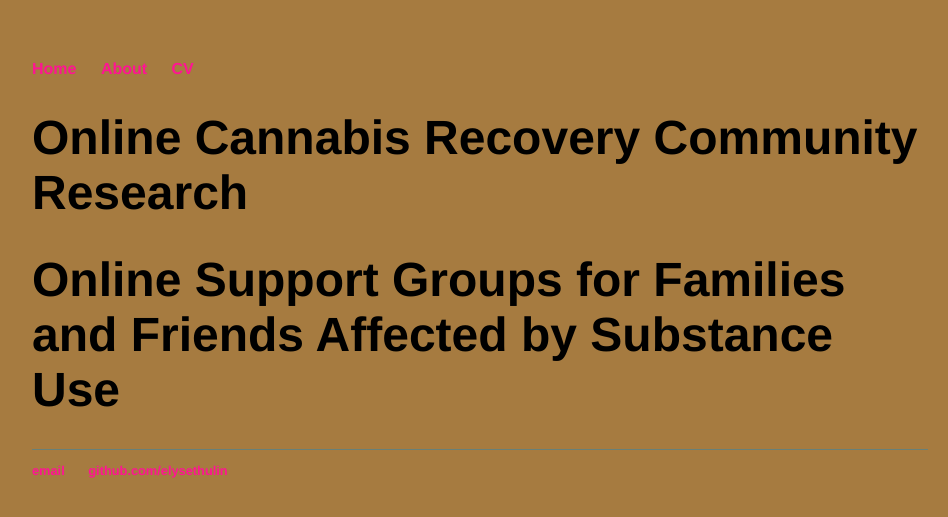
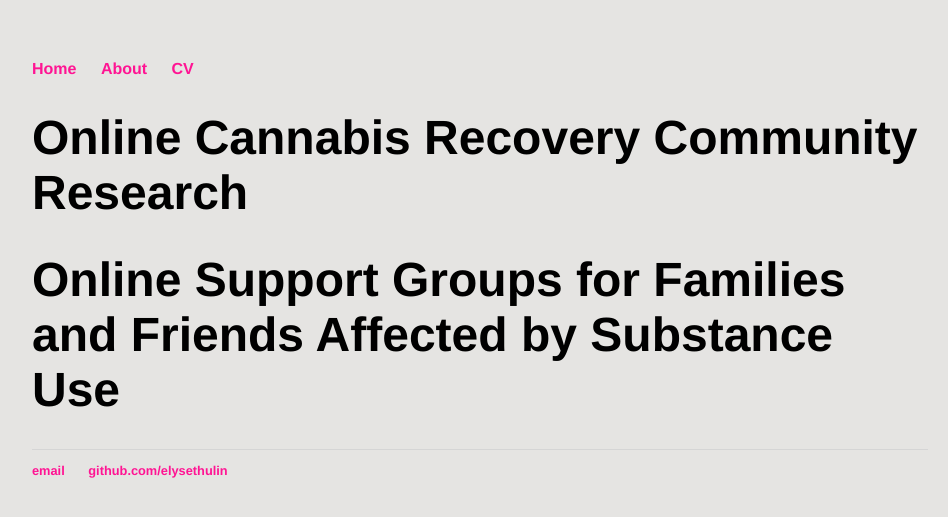
Before and after one commit to elysethulin/elysethulin.github.io, a Jekyll site: the page built from nlp.md, in a window 1280 px wide. Shown: the top 517 px of the page, without its empty margins (160-1108 px from the left). Built offline with Jekyll 4.4.1, drawn with Linux system fonts in a browser that asks for light colours.

Commit message:
Update main.css

```diff
--- a/css/main.css
+++ b/css/main.css
@@ -1,7 +1,7 @@
 body {
     margin: 60px auto;
     width: 70%;
-    background-color: #a67b40;
+    background-color: #E5E4E2;
 }
 nav ul, footer ul {
     font-family:'Helvetica', 'Arial', 'Sans-Serif';
@@ -23,7 +23,7 @@ p {
     color: #333;
 }
 footer {
-    border-top: 1px solid #678079;
+    border-top: 1px solid #d5d5d5;
     font-size: .8em;
 }
 
@@ -43,19 +43,19 @@ a:link {
 }
 
 a:visited {
-  color: #88ab98;
+  color: DeepPink;
   background-color: transparent;
   text-decoration: none;
 }
 
 a:hover {
-  color: #f2c35c;
+  color: MediumVioletRed;
   background-color: transparent;
   text-decoration: underline;
 }
 
 a:active {
-  color: #36373a;
+  color: Gold;
   background-color: transparent;
   text-decoration: underline;
 }
```
